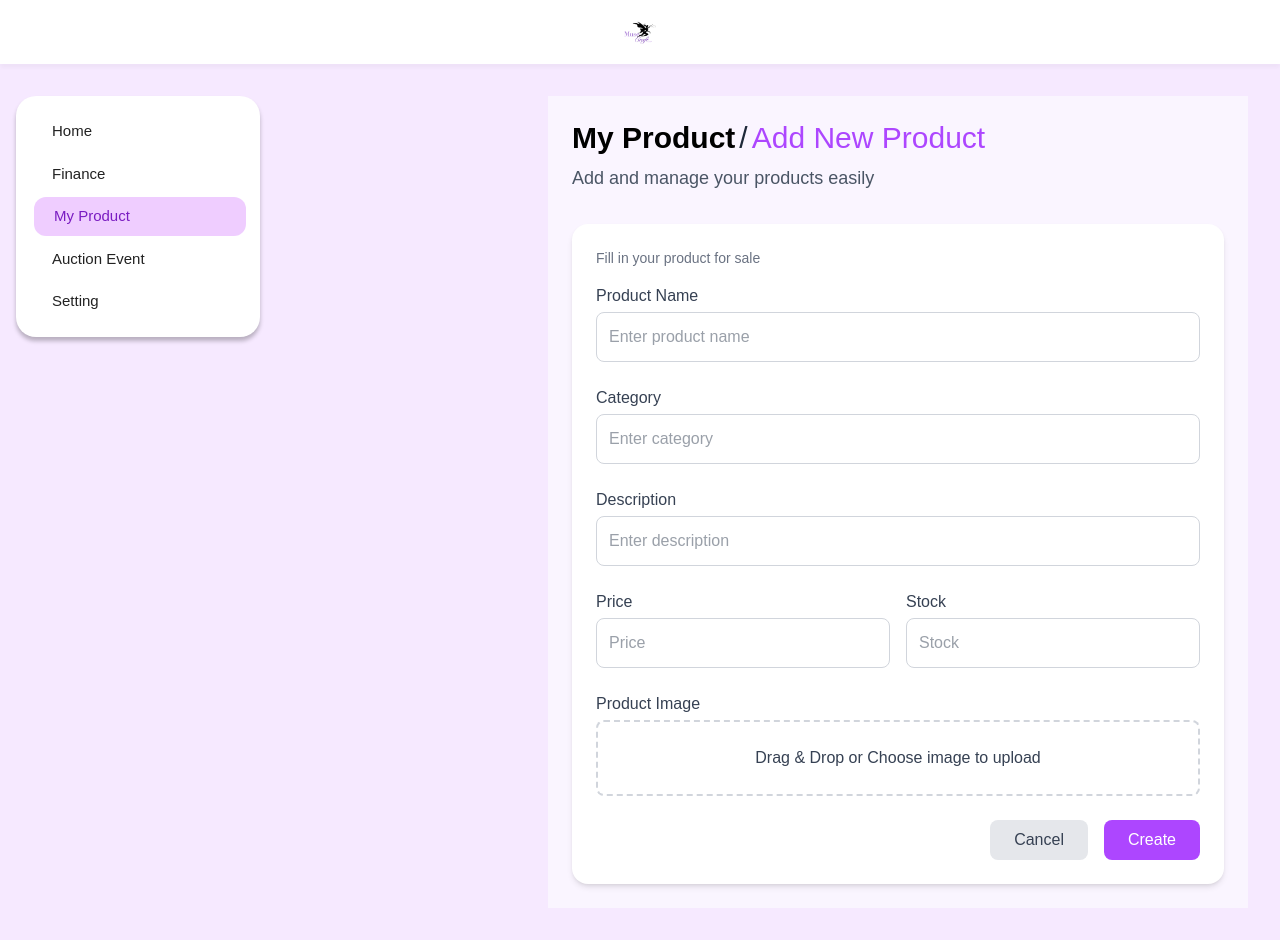
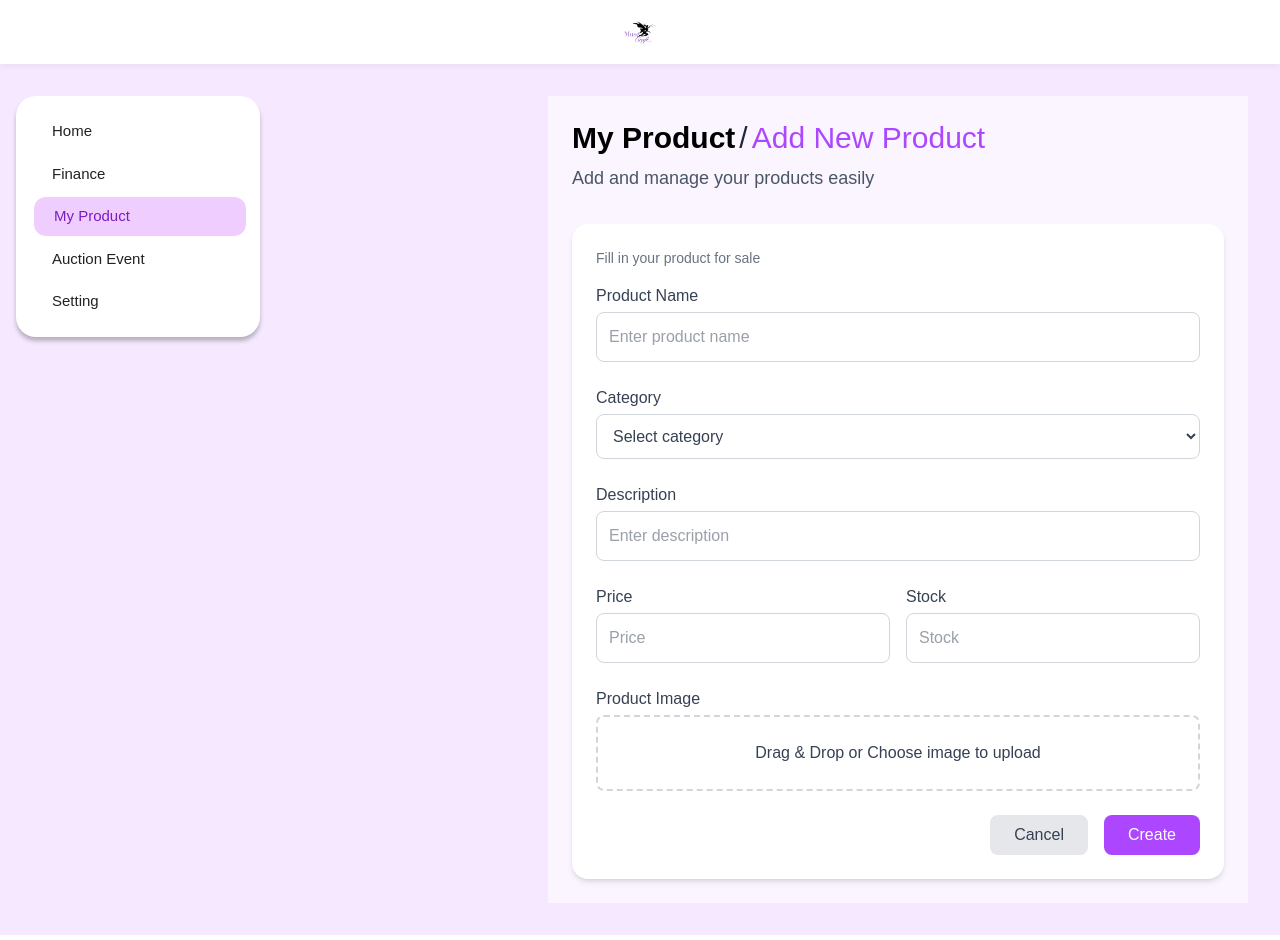
Before and after one commit to kamonporrn/muse-craft, a Next.js app in the folder frontend/: page /artist-writer/my-product in a window 1280 px wide. Built offline with nearby package versions, Linux system fonts and the light colour scheme.

Commit message:
เพิ่มให้เลือกหมวดหมู่

```diff
--- a/frontend/app/artist-writer/my-product/page.tsx
+++ b/frontend/app/artist-writer/my-product/page.tsx
@@ -10,7 +10,6 @@ const MyProductPage: React.FC = () => {
   const [stock, setStock] = useState("");
   const [image, setImage] = useState<File | null>(null);
 
-  // state สำหรับเก็บ error ของแต่ละ field
   const [errors, setErrors] = useState({
     productName: "",
     category: "",
@@ -23,17 +22,16 @@ const MyProductPage: React.FC = () => {
   const handleImageChange = (e: React.ChangeEvent<HTMLInputElement>) => {
     if (e.target.files && e.target.files[0]) {
       setImage(e.target.files[0]);
-      setErrors((prev) => ({ ...prev, image: "" })); // ลบ error
+      setErrors((prev) => ({ ...prev, image: "" }));
     }
   };
 
   const handleSubmit = (e: React.FormEvent) => {
     e.preventDefault();
 
-    // ตรวจสอบแต่ละ field
     const newErrors = {
       productName: productName ? "" : "Please enter product name",
-      category: category ? "" : "Please enter category",
+      category: category ? "" : "Please select category",
       description: description ? "" : "Please enter description",
       price: price ? "" : "Please enter price",
       stock: stock ? "" : "Please enter stock",
@@ -41,14 +39,12 @@ const MyProductPage: React.FC = () => {
     };
     setErrors(newErrors);
 
-    // ถ้ามี error ใด ๆ ไม่ส่งข้อมูล
     const hasError = Object.values(newErrors).some((err) => err !== "");
     if (hasError) return;
 
     const productData = { productName, category, description, price, stock, image };
     console.log("Creating product:", productData);
 
-    // Reset form
     setProductName("");
     setCategory("");
     setDescription("");
@@ -65,7 +61,6 @@ const MyProductPage: React.FC = () => {
     });
   };
 
-  // helper สำหรับ class border
   const inputClass = (error: string) =>
     `border rounded-lg p-3 text-gray-700 ${error ? "border-red-500" : "border-gray-300"}`;
 
@@ -75,7 +70,7 @@ const MyProductPage: React.FC = () => {
       <div className="max-w-3xl mx-auto mb-8">
         <h1 className="text-3xl mb-2 flex items-center gap-1">
           <span className="font-bold text-black">My Product</span>
-          <span className="text-gray-800">/</span>
+          <span className="text-gray-800"> / </span>
           <span className="font-medium text-purple-500">Add New Product</span>
         </h1>
         <p className="text-gray-600 text-lg">Add and manage your products easily</p>
@@ -99,16 +94,22 @@ const MyProductPage: React.FC = () => {
             {errors.productName && <p className="text-red-500 text-sm mt-1">{errors.productName}</p>}
           </div>
 
-          {/* Category */}
+          {/* Category (Dropdown) */}
           <div className="flex flex-col">
             <label className="text-gray-700 font-medium mb-1">Category</label>
-            <input
-              type="text"
-              placeholder="Enter category"
+            <select
               value={category}
               onChange={(e) => setCategory(e.target.value)}
-              className={inputClass(errors.category)}
-            />
+              className={`${inputClass(errors.category)} bg-white`}
+            >
+              <option value="">Select category</option>
+              <option value="Art Work">Art Work</option>
+              <option value="E-book">E-book</option>
+              <option value="Art Digital">Art Digital</option>
+              <option value="Graphic design">Graphic design</option>
+              <option value="Sculpture">Sculpture</option>
+              <option value="Crafts">Crafts</option>
+            </select>
             {errors.category && <p className="text-red-500 text-sm mt-1">{errors.category}</p>}
           </div>
 
@@ -160,7 +161,11 @@ const MyProductPage: React.FC = () => {
           {/* Product Image */}
           <div className="flex flex-col">
             <label className="text-gray-700 font-medium mb-1">Product Image</label>
-            <label className={`flex flex-col items-center justify-center border-2 rounded-lg p-6 cursor-pointer text-gray-700 ${errors.image ? "border-red-500" : "border-dashed border-gray-300"}`}>
+            <label
+              className={`flex flex-col items-center justify-center border-2 rounded-lg p-6 cursor-pointer text-gray-700 ${
+                errors.image ? "border-red-500" : "border-dashed border-gray-300"
+              }`}
+            >
               {image ? image.name : "Drag & Drop or Choose image to upload"}
               <input type="file" className="hidden" onChange={handleImageChange} />
             </label>
```
